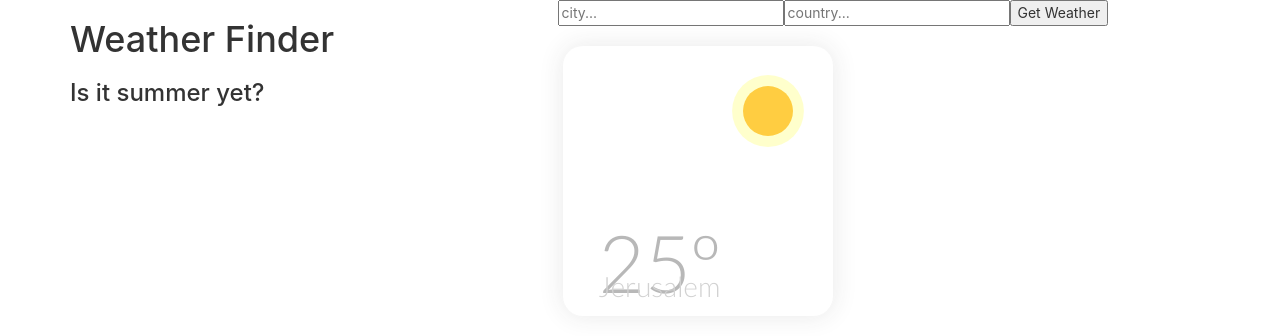
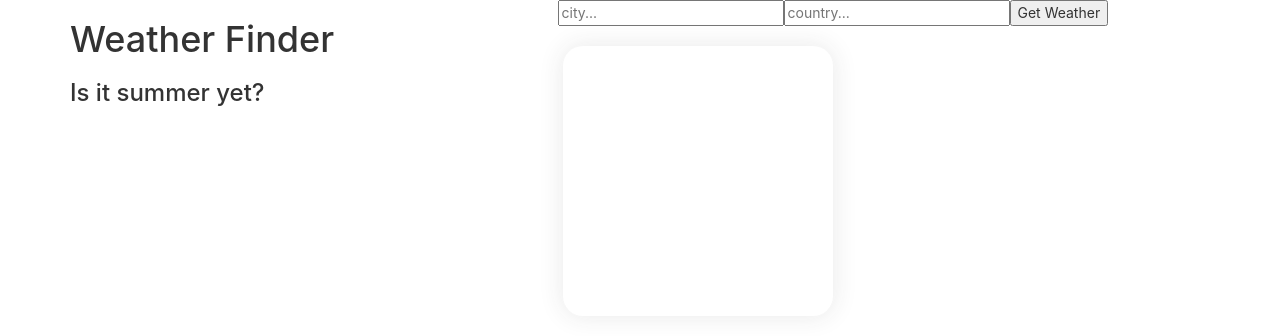
Before and after one commit to zwrankin/react-weather-app, a React (Create React App) app: page / in a window 1280 px wide. Shown: the top 336 px of the page. Built offline with nearby package versions, Linux system fonts and the light colour scheme; the HTML template or start-up script is replaced by a standard one.

Commit message:
make weather icon reactive

```diff
--- a/src/App.js
+++ b/src/App.js
@@ -18,6 +18,7 @@ class App extends React.Component {
     city: undefined,
     country: undefined,
     humidity: undefined,
+    condition: undefined,
     description: undefined,
     error: undefined
   }
@@ -36,6 +37,7 @@ class App extends React.Component {
         city: data.name,
         country: data.sys.country,
         humidity: data.main.humidity,
+        condition: data.weather[0].main,
         description: data.weather[0].description,
         error: ""
       })
@@ -45,6 +47,7 @@ class App extends React.Component {
         city: undefined,
         country: undefined,
         humidity: undefined,
+        condition: undefined,
         description: undefined,
         error: "Please enter city and country"
       })
@@ -73,7 +76,10 @@ class App extends React.Component {
                       description={this.state.description}
                       error={this.state.error}
                     />
-                    <GenericWeather city={this.state.city} temp='25º' status='sun'/>
+                    <GenericWeather
+                        city={this.state.city}
+                        temp={this.state.temperature}
+                        status={this.state.condition}/>
                   </div>
 
 
--- a/src/components/WeatherIcon.js
+++ b/src/components/WeatherIcon.js
@@ -3,21 +3,30 @@ import cx from 'classnames';
 import './WeatherIcon.scss';
 
 
-function GenericWeather({ city, temp, status }) {
-    const cls = cx('weather-icon', status);
-    return (
-        <div className="weather-card">
-            <div className={cls} />
-            <h1>{temp}</h1>
-            <p>{city}</p>
-        </div>
-    );
-}
+// function GenericWeather({ city, temp, status }) {
+//     const cls = cx('weather-icon', status);
+//     return (
+//         <div className="weather-card">
+//             <div className={cls} />
+//             <h1>{temp}</h1>
+//             <p>{city}</p>
+//         </div>
+//     );
+// }
 
-GenericWeather.defaultProps = {
-    city: 'Jerusalem',
-    temp: '25º',
-    status: 'sun',
-};
+const GenericWeather = props => (
+    <div className="weather-card">
+        <div className={cx('weather-icon', props.status)} />
+        <h1>{props.temp}</h1>
+        <p>{props.city}</p>
+    </div>
+);
+
+
+// GenericWeather.defaultProps = {
+//     city: 'Jerusalem',
+//     temp: '25º',
+//     status: 'sun',
+// };
 
 export default GenericWeather;
--- a/src/components/WeatherIcon.scss
+++ b/src/components/WeatherIcon.scss
@@ -59,6 +59,20 @@ $color5: #2092A9;
 }
 
 .sun {
+  background: $color4;
+  border-radius: 50%;
+  box-shadow: rgba(255,255,0,0.1) 0 0 0 4px;
+  animation: light 800ms ease-in-out infinite alternate, weather-icon-move 5s ease-in-out infinite;
+}
+
+.rain {
+  background: $color4;
+  border-radius: 50%;
+  box-shadow: rgba(255,255,0,0.1) 0 0 0 4px;
+  animation: rain 800ms ease-in-out infinite alternate;
+}
+
+.Clear {
   background: $color4;
   border-radius: 50%;
   box-shadow: rgba(255,255,0,0.1) 0 0 0 4px;
```
